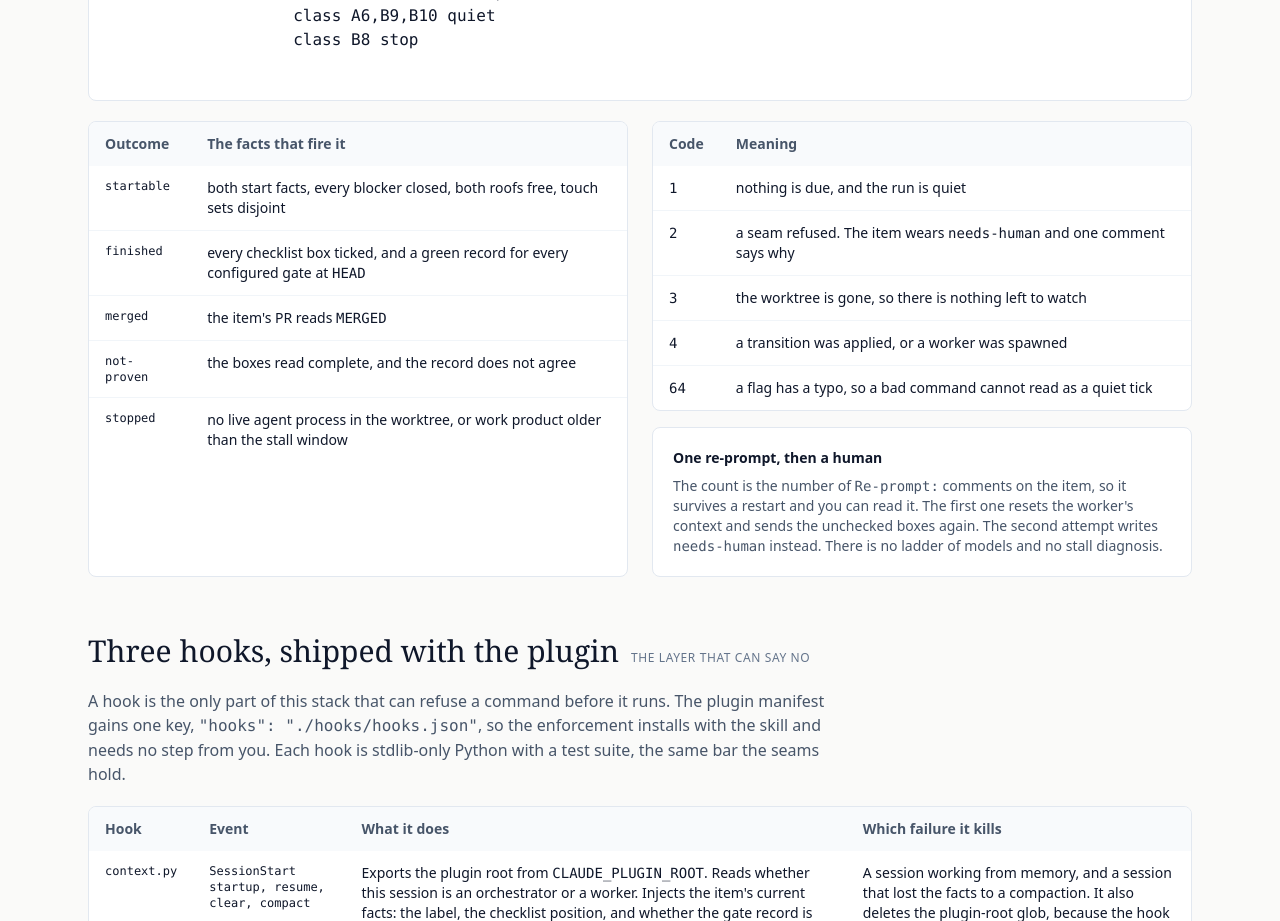
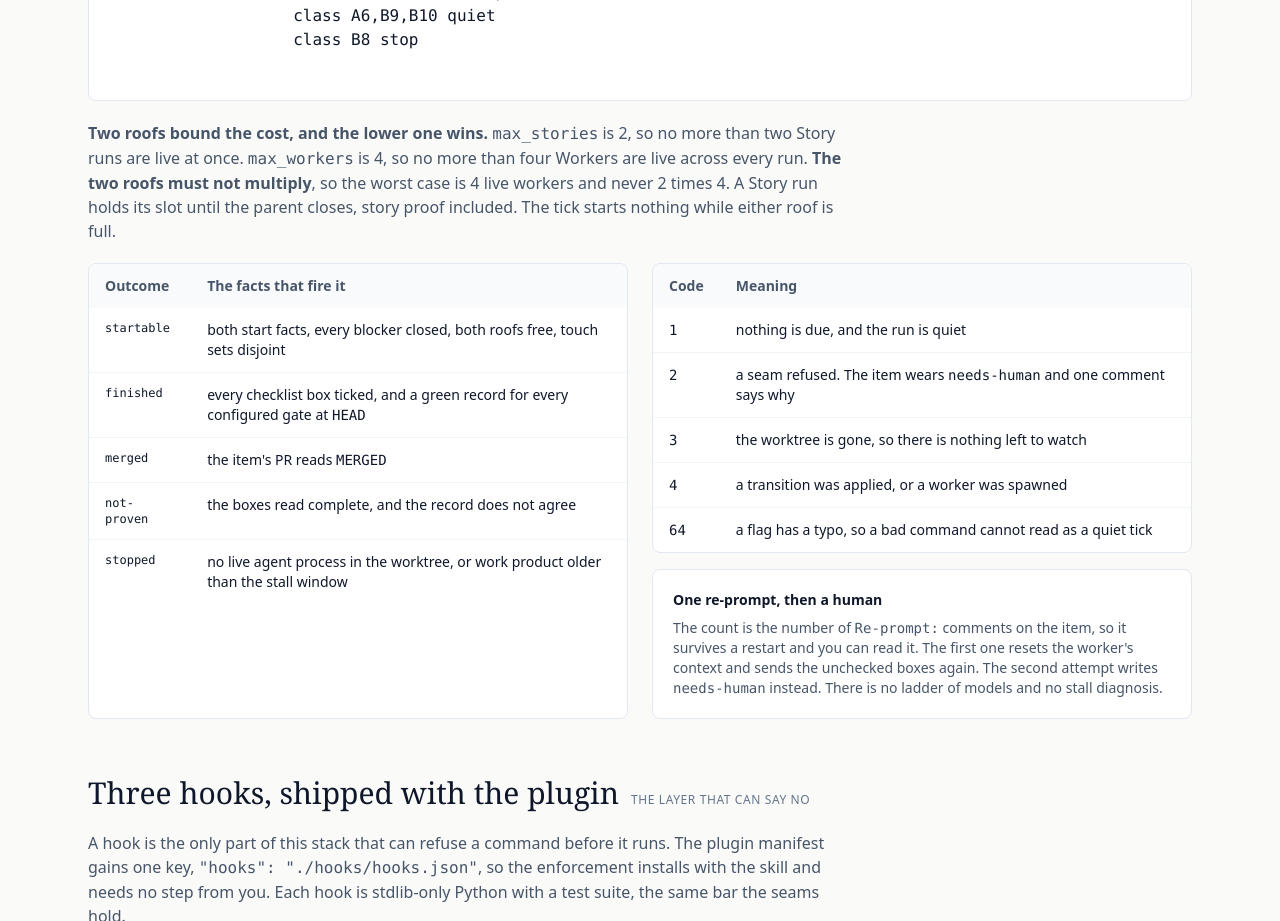
Before and after one commit to wagnersza/orchestrator-skills, a plain HTML site: page docs/architecture.html in a window 1280 px wide. Shown: the part 5960-6881 px from the top of the page. Drawn offline with nearby package versions, Linux system fonts and the light colour scheme.

Commit message:
docs(design): name the two roof numbers on both design pages
Both pages said "the two roofs" and "both roofs free" without a number, so a
reader could not tell what the cost bound actually is.

State the numbers the config template ships, 2 stories and 4 workers, and state
that the lower roof wins. The architecture page gets one paragraph under the
tick diagram. The roadmap page names them in the wave 4 child row and in the
one-way-door guard.

Refs #182. ADR 0045.

```diff
--- a/docs/architecture.html
+++ b/docs/architecture.html
@@ -436,6 +436,13 @@ flowchart TB
   class B8 stop
       </pre>
     </div>
+
+    <p class="text-slate-600 max-w-3xl"><b>Two roofs bound the cost, and the lower one wins.</b>
+      <code>max_stories</code> is 2, so no more than two Story runs are live at once.
+      <code>max_workers</code> is 4, so no more than four Workers are live across every run.
+      <b>The two roofs must not multiply</b>, so the worst case is 4 live workers and never 2 times
+      4. A Story run holds its slot until the parent closes, story proof included. The tick starts
+      nothing while either roof is full.</p>
 
     <div class="grid md:grid-cols-2 gap-6">
       <div class="overflow-x-auto rounded-lg border border-slate-200 bg-white">
```
Also changed, not shown: docs/skill-state-and-roadmap.html (+5 -2 lines).
